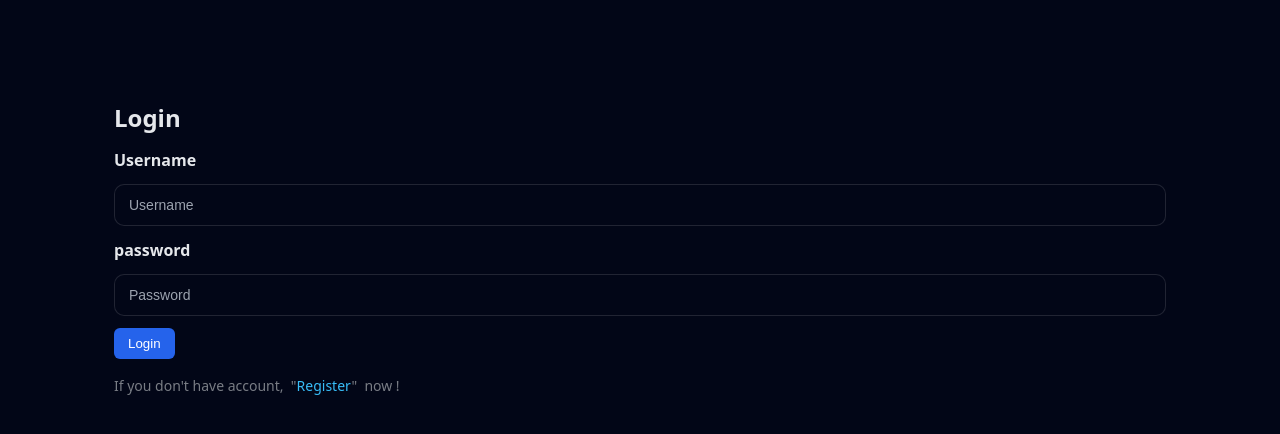
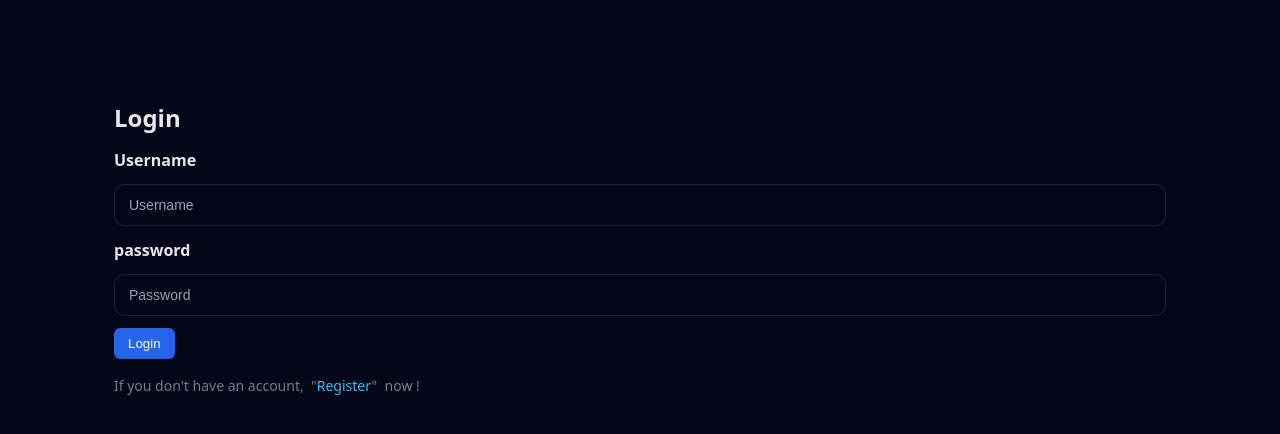
Before and after one commit to harishnukala90/TaskNest, a React (Vite) app: page / in a window 1280 px wide. Shown: the top 434 px of the page. Built offline with nearby package versions, Linux system fonts and the light colour scheme.

Commit message:
Fix typo in login prompt message

```diff
--- a/src/pages/Login.jsx
+++ b/src/pages/Login.jsx
@@ -70,7 +70,7 @@ export default function Login() {
       <button onClick={login}>Login</button>
       <br />
       <p className="reg-prompt">
-        If you don't have  account, &nbsp;"
+        If you don't have an account, &nbsp;"
       <a className="reg-link" href="/register">Register</a>
       "&nbsp;
       now !
```
